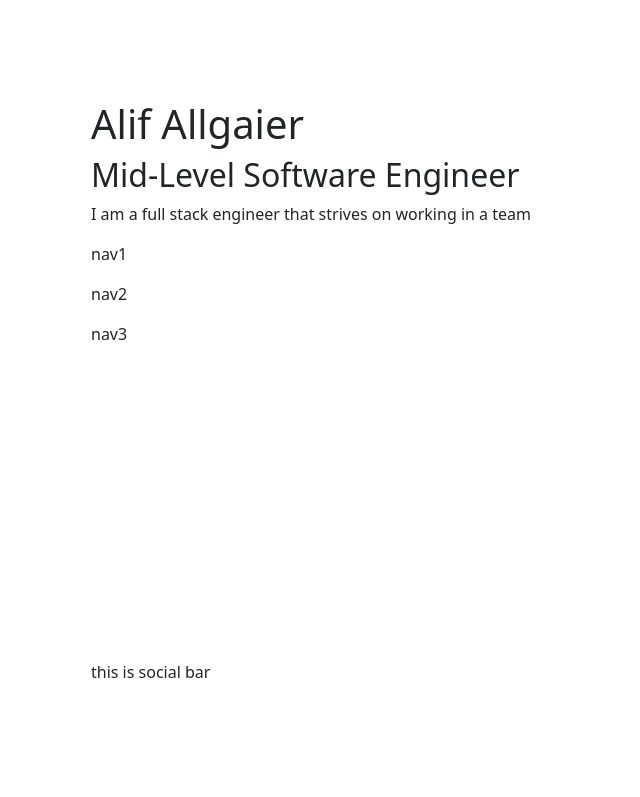
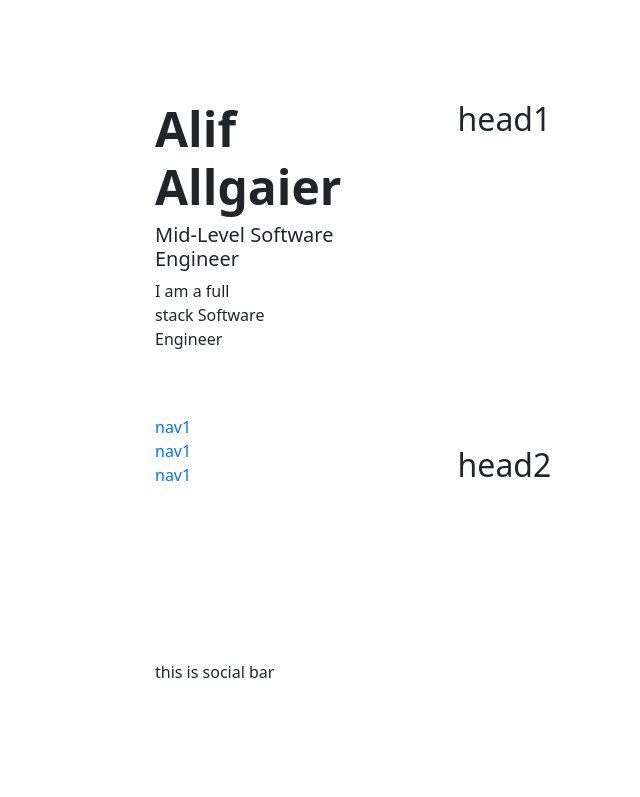
Before and after one commit to DCDLEAFY/dcdleafy-portfolio, an Angular app in the folder portfolio/: page / in a window 1280 px wide. Shown: the top 797 px of the page, without its empty margins (25-665 px from the left). Built offline with nearby package versions, Linux system fonts and the light colour scheme.

Commit message:
renamed component and updated css

```diff
--- a/portfolio/src/app/app.component.html
+++ b/portfolio/src/app/app.component.html
@@ -1,4 +1,10 @@
 <div class="app-container">
-    <app-folio-nav-container></app-folio-nav-container>
-    <div class="temp"></div>
+    <app-folio-container></app-folio-container>
+    <div class="temp">
+        <h1>head1</h1>
+        <h1>head2</h1>
+        <h1 id="section-3">head3</h1>
+        <h1>head4</h1>
+        <h1>head5</h1>
+    </div>
 </div>
--- a/portfolio/src/app/app.component.scss
+++ b/portfolio/src/app/app.component.scss
@@ -1,12 +1,19 @@
 .app-container {
     display: flex;
     justify-content: space-between;
-    padding-left: 6rem;
-    padding-right: 6rem;
+    padding-left: 10rem;
+    padding-right: 10rem;
+    column-gap: 6rem;
 }
 
 .temp {
     top: 1px;
     min-height: 2000px;
     position: static;
+    width: 100%;
+    h1{
+        padding-top: 100px;
+        padding-bottom: 200px;
+        font-size: 2rem;
+    }
 }
--- /dev/null
+++ b/portfolio/src/app/core/components/folio-container/folio-container.component.html
@@ -0,0 +1,36 @@
+<div class="section-container">
+    <div class="top">
+        <div class="information-section">
+            <h1>Alif Allgaier</h1>
+            <h2>Mid-Level Software Engineer</h2>
+            <p>
+                I am a full stack Software Engineer
+            </p>
+        </div>
+
+        <div class="navigation-section">
+            <nav>
+                <ul class="nav nav-pills">
+                    <li class="nav-item">
+                        <a class="nav-link" href="">nav1</a>
+                    </li>
+                    <li class="nav-item">
+                        <a class="nav-link" href="">nav1</a>
+                    </li>
+                    <li class="nav-item">
+                        <a class="nav-link" href="">nav1</a>
+                    </li>
+                </ul>
+            </nav>
+
+        </div>
+
+    </div>
+
+    <div class="bottom">
+        <div class="social-section">
+            <p>this is social bar</p>
+        </div>
+    </div>
+
+</div>
--- /dev/null
+++ b/portfolio/src/app/core/components/folio-container/folio-container.component.scss
@@ -0,0 +1,42 @@
+.section-container {
+    display: flex;
+    flex-direction: column;
+    position: sticky;
+    min-height: 100vh;
+    justify-content: space-between;
+
+    padding-top: 100px;
+    padding-bottom: 100px;
+    padding-left: 20px;
+    padding-right: 20px;
+    top: 0;
+}
+
+.information-section{
+    h1{
+        font-size: 3rem;
+        font-weight: bold;
+    }
+
+    h2{
+        font-size: 1.25rem;
+    }
+
+    p{
+        font-size: 1rem;
+        width: 60%;
+    }
+}
+
+.navigation-section {
+    padding-top: 3rem;
+
+    ul{
+        display: flex;
+        flex-direction: column;
+    }
+
+    .nav-link{
+        padding: 0;
+    }
+}
--- a/portfolio/src/app/core/components/folio-nav-container/folio-nav-container.component.html
+++ /dev/null
@@ -1,25 +0,0 @@
-<div class="section-container">
-    <div class="top">
-        <div class="information-section">
-            <h1>Alif Allgaier</h1>
-            <h2>Mid-Level Software Engineer</h2>
-            <p>
-                I am a full stack engineer that strives on working in a team
-            </p>
-        </div>
-
-        <div class="navigation-section">
-            <p>nav1</p>
-            <p>nav2</p>
-            <p>nav3</p>
-        </div>
-
-    </div>
-
-    <div class="bottom">
-        <div class="social-section">
-            <p>this is social bar</p>
-        </div>
-    </div>
-
-</div>
--- a/portfolio/src/app/core/components/folio-nav-container/folio-nav-container.component.scss
+++ /dev/null
@@ -1,13 +0,0 @@
-.section-container {
-    display: flex;
-    flex-direction: column;
-    position: sticky;
-    min-height: 100vh;
-    justify-content: space-between;
-
-    padding-top: 100px;
-    padding-bottom: 100px;
-    padding-left: 20px;
-    padding-right: 20px;
-    top: 0;
-}
```
Also changed, not shown: portfolio/src/app/app.component.ts (+4 -3 lines), portfolio/src/app/core/components/folio-container/folio-container.component.ts (added, +16 -0 lines), portfolio/src/app/core/components/folio-nav-container/folio-nav-container.component.ts (deleted, +0 -12 lines), 1 other file (tests, documents, lock files or other folders).
